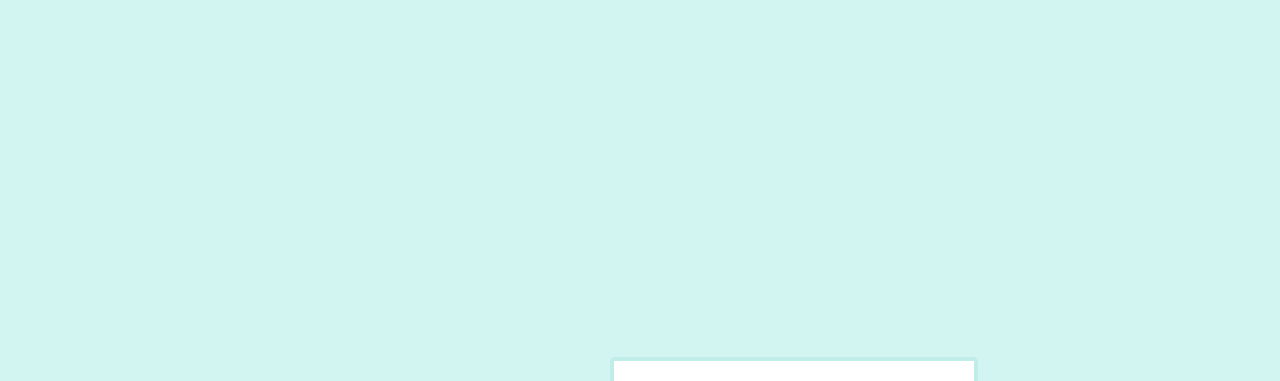
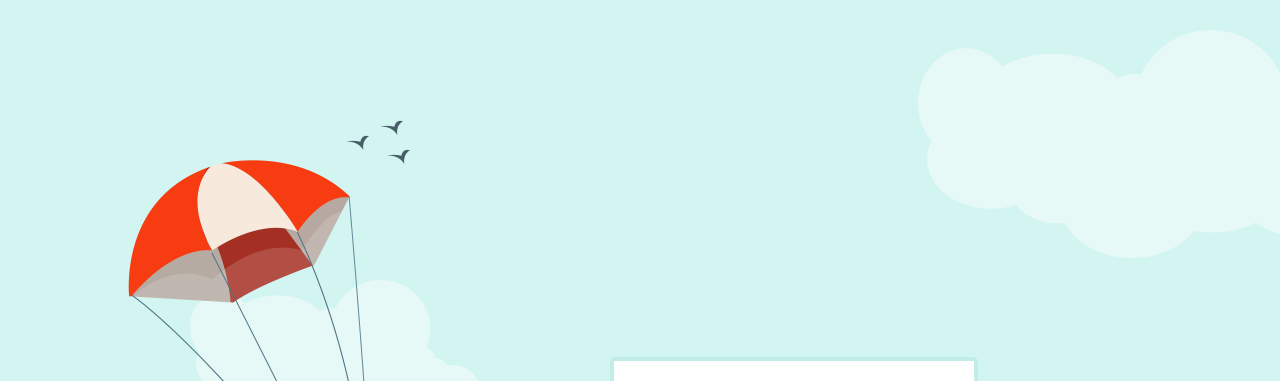
Before and after one commit to cac1905/phtrip, a plain HTML site: page index.html in a window 1280 px wide. Shown: the top 381 px of the page. Drawn offline with nearby package versions, Linux system fonts and the light colour scheme.

Commit message:
Update index.html

```diff
--- a/index.html
+++ b/index.html
@@ -2,7 +2,7 @@
 <html xmlns="http://www.w3.org/1999/xhtml">
 <head>
 <meta http-equiv="Content-Type" content="text/html; charset=utf-8" />
-<title>jQuery+CSS3实现404背景动画特效</title>
+<title>PHTRIP</title>
 <link rel="shortcut icon" href="./favicon.png">
 <link href="404.css" rel="stylesheet" type="text/css" />
 <script src="http://code.jquery.com/jquery-3.2.1.js" ></script>
@@ -43,11 +43,11 @@
 </head>
 <body>
 <div class="mianBox">
-	<img src="images/yun0.png" alt="" class="yun yun0" />
-	<img src="images/yun1.png" alt="" class="yun yun1" />
-	<img src="images/yun2.png" alt="" class="yun yun2" />
-	<img src="images/bird.png" alt="" class="bird" />
-	<img src="images/san.png" alt="" class="san" />
+	<img src="yun0.png" alt="" class="yun yun0" />
+	<img src="yun1.png" alt="" class="yun yun1" />
+	<img src="yun2.png" alt="" class="yun yun2" />
+	<img src="bird.png" alt="" class="bird" />
+	<img src="san.png" alt="" class="san" />
 	<div class="tipInfo">
 		<div class="in">
 			<div class="textThis">
```
